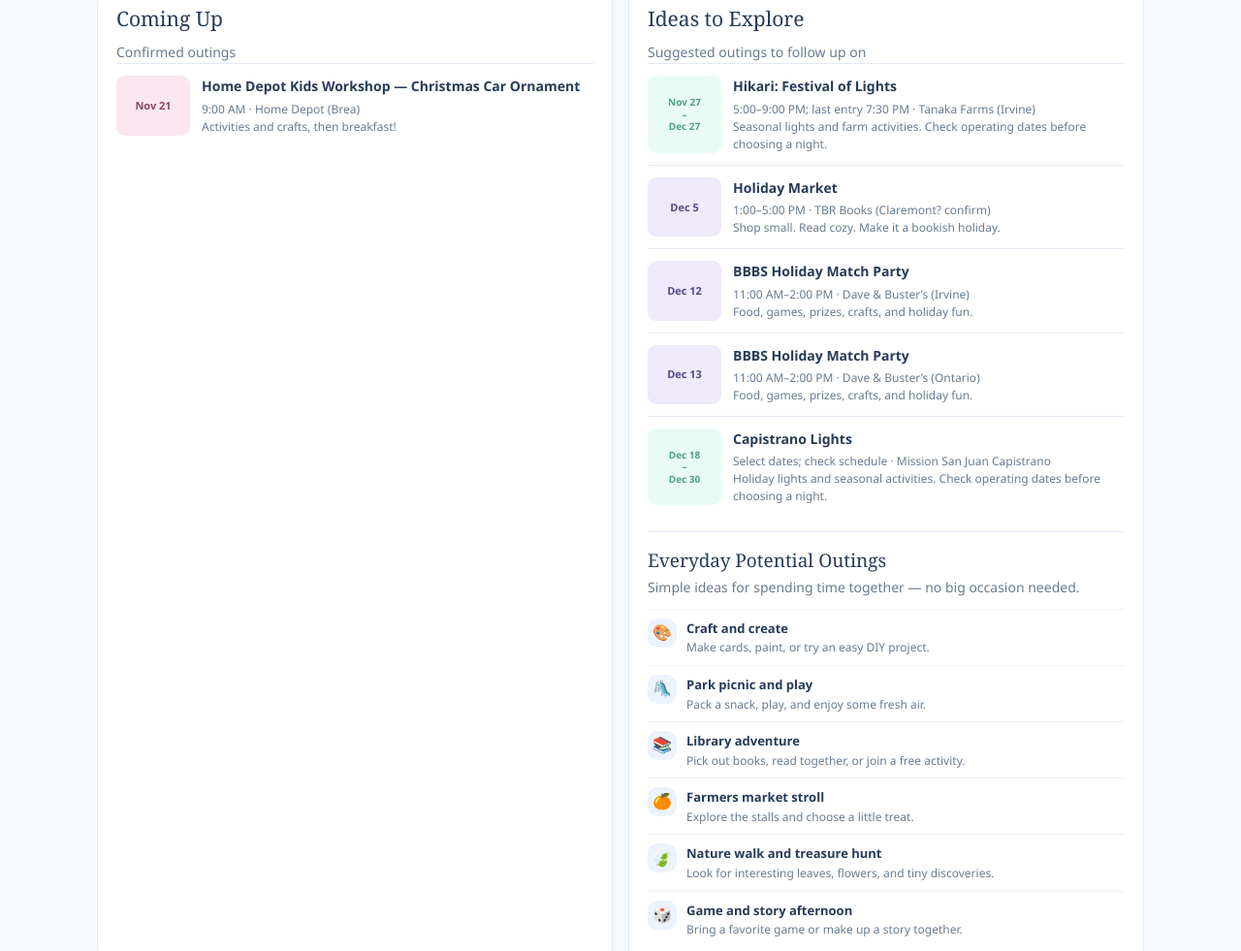
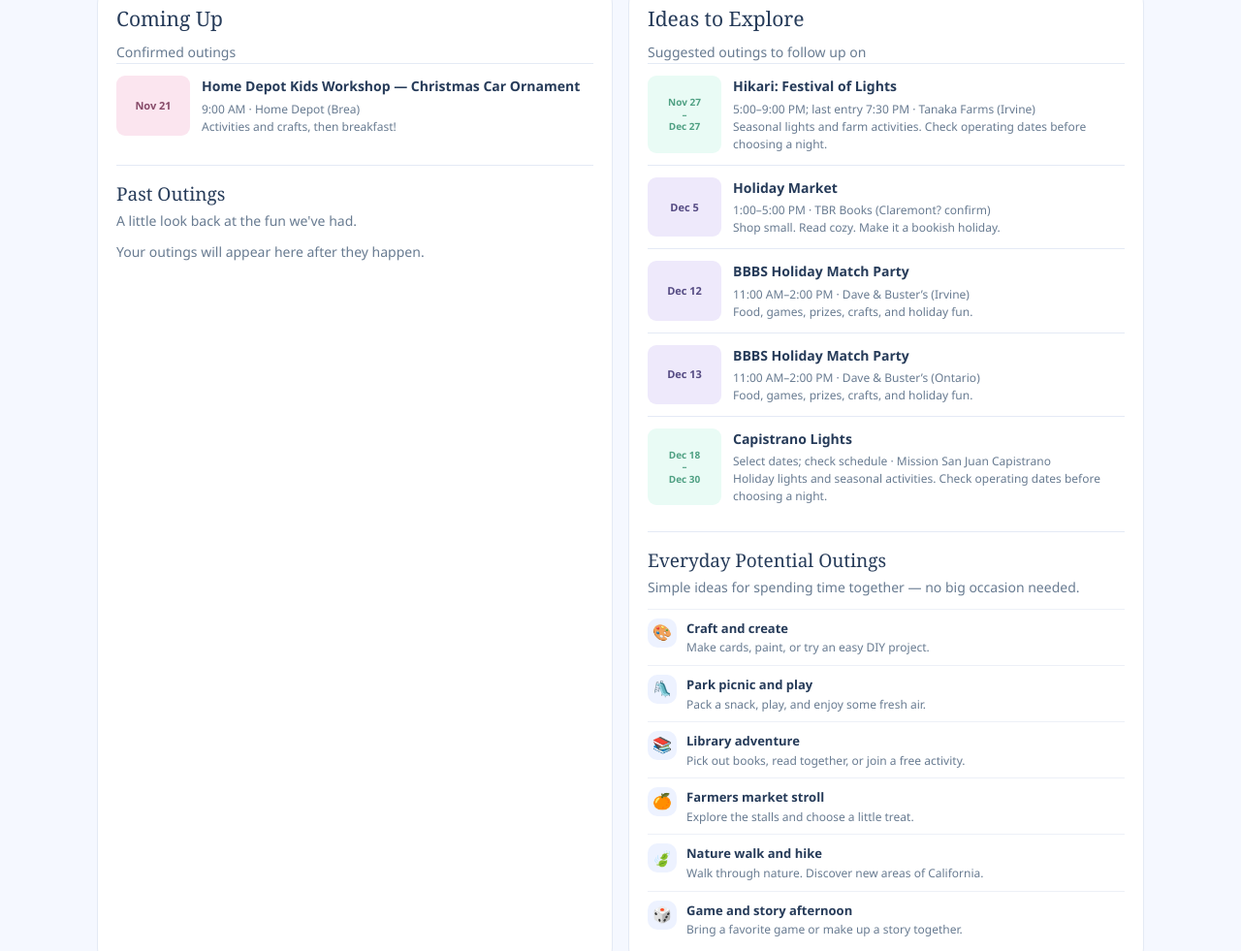
Before and after one commit to lndomingo/bbbs-calendar, a plain HTML site: page index.html in a window 1280 px wide. Shown: the part 1417-2398 px from the top of the page at 97% size. Drawn offline with Linux system fonts and the light colour scheme.

Commit message:
Add past outings section to index.html

```diff
--- a/index.html
+++ b/index.html
@@ -43,6 +43,7 @@ h2{font:500 30px Georgia,serif;margin:0}h3{font:500 21px Georgia,serif;margin:0
 .event.coral{background:#fbe5ef;color:#874b69}.event.lavender{background:#eee9fb;color:#554b83}.event.range{background:#e9fbf5;color:#4fa083}
 .below{display:grid;grid-template-columns:1fr 1fr;gap:16px;margin-top:17px}
 .info-card{padding:19px;box-shadow:none}.event-row{display:flex;gap:12px;border-top:1px solid var(--line);padding:12px 0}
+.past-outings{border-top:1px solid var(--line);margin-top:18px;padding-top:16px}.past-outings h3{font-size:19px;margin-bottom:3px}
 .datebox {min-width: 76px;min-height: 55px;text-align: center;border-radius: 9px;padding: 7px 5px;font-size: 11px;line-height: 1.25;font-weight: 800;display: flex;justify-content: center;align-items: center;}
 .datebox-confirmed {background:#fbe5ef;color:#874b69;}
 .datebox-suggested {background:#eee9fb;color:#554b83;}
@@ -98,7 +99,14 @@ h2{font:500 30px Georgia,serif;margin:0}h3{font:500 21px Georgia,serif;margin:0
   <div class="days" id="calendarDays"></div>
  </div>
  <div class="below">
-  <div class="info-card"><h3>Coming Up</h3><p class="sub">Confirmed outings</p><div id="upcomingEvents"></div></div>
+  <div class="info-card">
+    <h3>Coming Up</h3><p class="sub">Confirmed outings</p><div id="upcomingEvents"></div>
+    <div class="past-outings">
+     <h3>Past Outings</h3>
+     <p class="sub">A little look back at the fun we've had.</p>
+     <div id="pastEvents"></div>
+    </div>
+   </div>
   <div class="info-card">
    <h3>Ideas to Explore</h3><p class="sub">Suggested outings to follow up on</p><div id="suggestedEvents"></div>
    <div class="everyday-ideas">
@@ -109,7 +117,7 @@ h2{font:500 30px Georgia,serif;margin:0}h3{font:500 21px Georgia,serif;margin:0
      <li><span>🛝</span><div><strong>Park picnic and play</strong><small>Pack a snack, play, and enjoy some fresh air.</small></div></li>
      <li><span>📚</span><div><strong>Library adventure</strong><small>Pick out books, read together, or join a free activity.</small></div></li>
      <li><span>🍊</span><div><strong>Farmers market stroll</strong><small>Explore the stalls and choose a little treat.</small></div></li>
-     <li><span>🍃</span><div><strong>Nature walk and treasure hunt</strong><small>Look for interesting leaves, flowers, and tiny discoveries.</small></div></li>
+     <li><span>🍃</span><div><strong>Nature walk and hike</strong><small>Walk through nature. Discover new areas of California.</small></div></li>
      <li><span>🎲</span><div><strong>Game and story afternoon</strong><small>Bring a favorite game or make up a story together.</small></div></li>
     </ul>
    </div>
@@ -150,6 +158,7 @@ const monthTitle=document.getElementById("monthTitle");
 const calendarDays=document.getElementById("calendarDays");
 const upcomingEvents=document.getElementById("upcomingEvents");
 const suggestedEvents=document.getElementById("suggestedEvents");
+const pastEvents=document.getElementById("pastEvents");
 function esc(s){return String(s??"").replace(/[&<>"']/g,c=>({"&":"&amp;","<":"&lt;",">":"&gt;",'"':"&quot;","'":"&#39;"}[c]))}
 function keyDate(d){return `${d.getFullYear()}-${String(d.getMonth()+1).padStart(2,"0")}-${String(d.getDate()).padStart(2,"0")}`}
 function localToday(){return keyDate(new Date())}
@@ -180,15 +189,16 @@ function renderCalendar(){
 function renderLists(){
  const today=localToday();
  const confirmed=events.filter(e=>e.color==="coral"&&eventEnd(e)>=today).sort((a,b)=>a.date.localeCompare(b.date));
+ const past=events.filter(e=>e.color==="coral"&&eventEnd(e)<today).sort((a,b)=>b.date.localeCompare(a.date));
  const suggested=events.filter(e=>e.color==="lavender"&&eventEnd(e)>=today).sort((a,b)=>a.date.localeCompare(b.date));
- function rows(items){if(!items.length)return '<div class="empty">Nothing upcoming right now.</div>';return items.map(e=>{
+ function rows(items,emptyMessage="Nothing upcoming right now."){if(!items.length)return `<div class="empty">${emptyMessage}</div>`;return items.map(e=>{
   const boxDate=e.endDate?`${formatDate(e.date,{month:"short",day:"numeric"})}<br>–<br>${formatDate(e.endDate,{month:"short",day:"numeric"})}`:formatDate(e.date,{month:"short",day:"numeric"});
   const dateClass=e.endDate
    ?"datebox range-datebox datebox-range"
    :(e.color==="coral"?"datebox datebox-confirmed":"datebox datebox-suggested");
   return `<div class="event-row"><div class="${dateClass}">${boxDate}</div><div><strong>${esc(e.title)}</strong><small>${e.time?esc(e.time):""}${e.place?(e.time?" · ":"")+esc(e.place):""}${e.note?"<br>"+esc(e.note):""}</small></div></div>`;
  }).join("")}
- upcomingEvents.innerHTML=rows(confirmed);suggestedEvents.innerHTML=rows(suggested);
+ upcomingEvents.innerHTML=rows(confirmed);pastEvents.innerHTML=rows(past,"Your outings will appear here after they happen.");suggestedEvents.innerHTML=rows(suggested);
 }
 function renderPosts(){
  const grid=document.getElementById("blogGrid");
```
